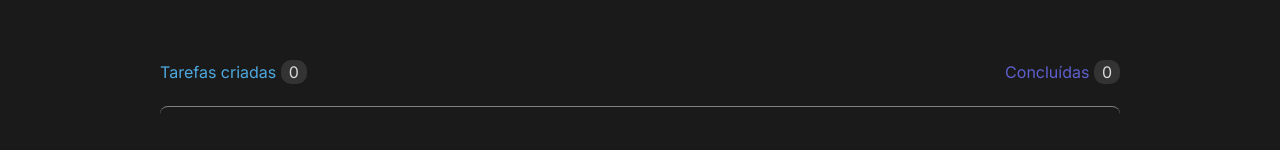
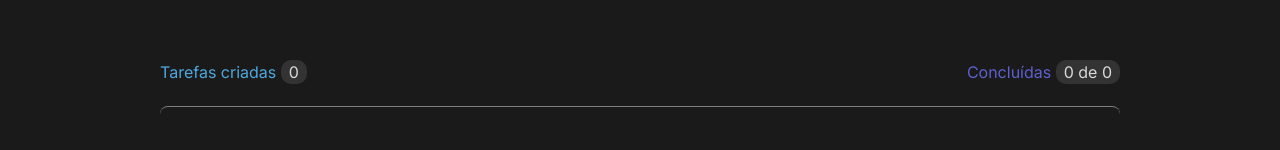
Before and after one commit to RafaelJaber/to-do, a React (Vite) app: page / in a window 1280 px wide. Shown: the part 229-379 px from the top of the page. Built offline with nearby package versions, Linux system fonts and the light colour scheme.

Commit message:
Implementada a função para reordenar a listagem de tarefas e mostrar quantas foram concluídas.

```diff
--- a/src/App.tsx
+++ b/src/App.tsx
@@ -23,6 +23,16 @@ function App() {
         setTasks([...tasks, createTask(content)])
     }
 
+    function handleChangeTask(task: TaskModel) {
+        const toChangeTask = tasks.findIndex(item => {
+            return item.id === task.id;
+        });
+        tasks[toChangeTask].taskState = task.taskState;
+        tasks.sort((a:TaskModel, b:TaskModel): number => a.taskState < b.taskState
+            ? -1 : a.taskState > b.taskState ? 1 : 0)
+        setTasks(tasks);
+    }
+
     function deleteTask(taskToDelete: TaskModel){
         const tasksWithoutDeletedOne = tasks.filter(task => {
             return task.id !== taskToDelete.id
@@ -38,7 +48,11 @@ function App() {
                 <CreateTask
                     onHandleCreateTask={handleCreateTask}
                 />
-                <Tasks tasks={ tasks } onDeleteTask={deleteTask}/>
+                <Tasks
+                    tasks={ tasks }
+                    onDeleteTask={deleteTask}
+                    onHandleChangeTask={handleChangeTask}
+                />
             </div>
         </div>
     )
--- a/src/components/Task.tsx
+++ b/src/components/Task.tsx
@@ -8,11 +8,13 @@ import styles from './Task.module.css';
 
 interface TaskProps {
     task: TaskModel,
-    onDeleteTask: (task: TaskModel) => void
+    onDeleteTask: (task: TaskModel) => void,
+    onHandleChangeTask: (task: TaskModel) => void,
+    onHandleUpdateTask: () => void
 }
 
 
-export function Task({ task, onDeleteTask }: TaskProps) {
+export function Task({ task, onDeleteTask, onHandleChangeTask, onHandleUpdateTask}: TaskProps) {
     const [isChecked, setIsChecked] =
         useState(returnCheckedStatus(task.taskState));
     const [isDone, setIsDone] =
@@ -35,6 +37,9 @@ export function Task({ task, onDeleteTask }: TaskProps) {
         setIsChecked((state: boolean) => {
             const result = !state;
             setIsDone(returnClasseTaskDone(result));
+            task.taskState = result ? TaskState.Done : TaskState.Default
+            onHandleChangeTask(task);
+            onHandleUpdateTask();
             return result;
         });
 
--- a/src/components/Tasks.tsx
+++ b/src/components/Tasks.tsx
@@ -2,13 +2,17 @@ import styles from './Tasks.module.css';
 import clipboardIcon from '../assets/clipboard.svg';
 import { TaskModel } from "../models/TaskModel.ts";
 import { Task } from "./Task.tsx";
+import { TaskState } from "../models/TaskState.ts";
+import { useState } from "react";
 
 interface TasksProps {
     tasks: TaskModel[],
-    onDeleteTask: (task: TaskModel) => void
+    onDeleteTask: (task: TaskModel) => void,
+    onHandleChangeTask: (task: TaskModel) => void
 }
 
-export function Tasks({ tasks, onDeleteTask }: TasksProps) {
+export function Tasks({ tasks, onDeleteTask, onHandleChangeTask }: TasksProps) {
+    const [tasksDone, setTasksDone] = useState(0);
 
     function haveTasks(tasks: TaskModel[]) {
         if (tasks.length > 0) {
@@ -20,6 +24,8 @@ export function Tasks({ tasks, onDeleteTask }: TasksProps) {
                                 task={ item }
                                 key={ item.id }
                                 onDeleteTask={onDeleteTask}
+                                onHandleChangeTask={onHandleChangeTask}
+                                onHandleUpdateTask={handleUpdateTask}
                             />
                         )
                     }) }
@@ -40,12 +46,29 @@ export function Tasks({ tasks, onDeleteTask }: TasksProps) {
         }
     }
 
+    function amountOfTasks(): number {
+        return tasks.length;
+    }
+
+    function handleUpdateTask(): void {
+        setTasksDone(amountOfTasksDones);
+    }
+
+    function amountOfTasksDones(): number {
+       return tasks.filter(task => {
+           return task.taskState === TaskState.Done
+       }).length;
+
+    }
 
     return (
         <div className={ styles.tasks }>
             <header className={ styles.header }>
-                <p className={ styles.createdTaskParagraph }>Tarefas criadas <span>0</span></p>
-                <p className={ styles.paragraphTasksCompleted }>Concluídas <span>0</span></p>
+                <p className={ styles.createdTaskParagraph }>Tarefas criadas <span>{amountOfTasks()}</span></p>
+                <p className={ styles.paragraphTasksCompleted }>
+                    Concluídas {' '}
+                    <span>{`${tasksDone} de ${amountOfTasks()}`}</span>
+                </p>
             </header>
             <div className={ styles.tasksList }>
                 { haveTasks(tasks) }
```
